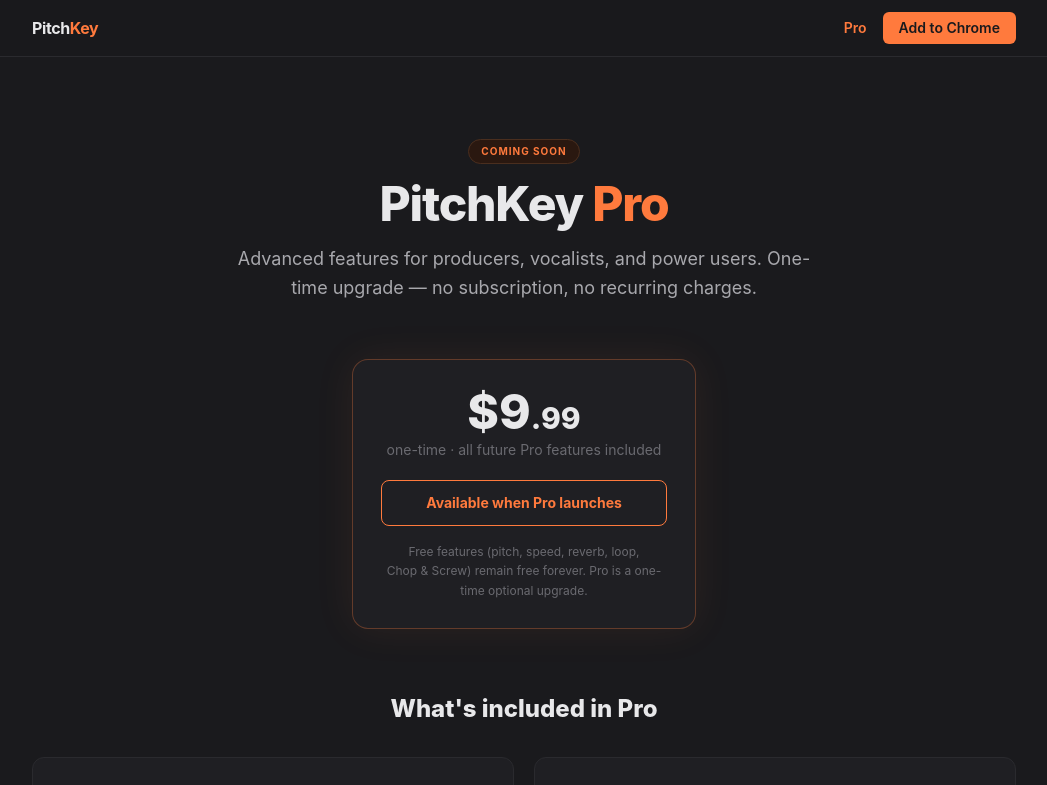
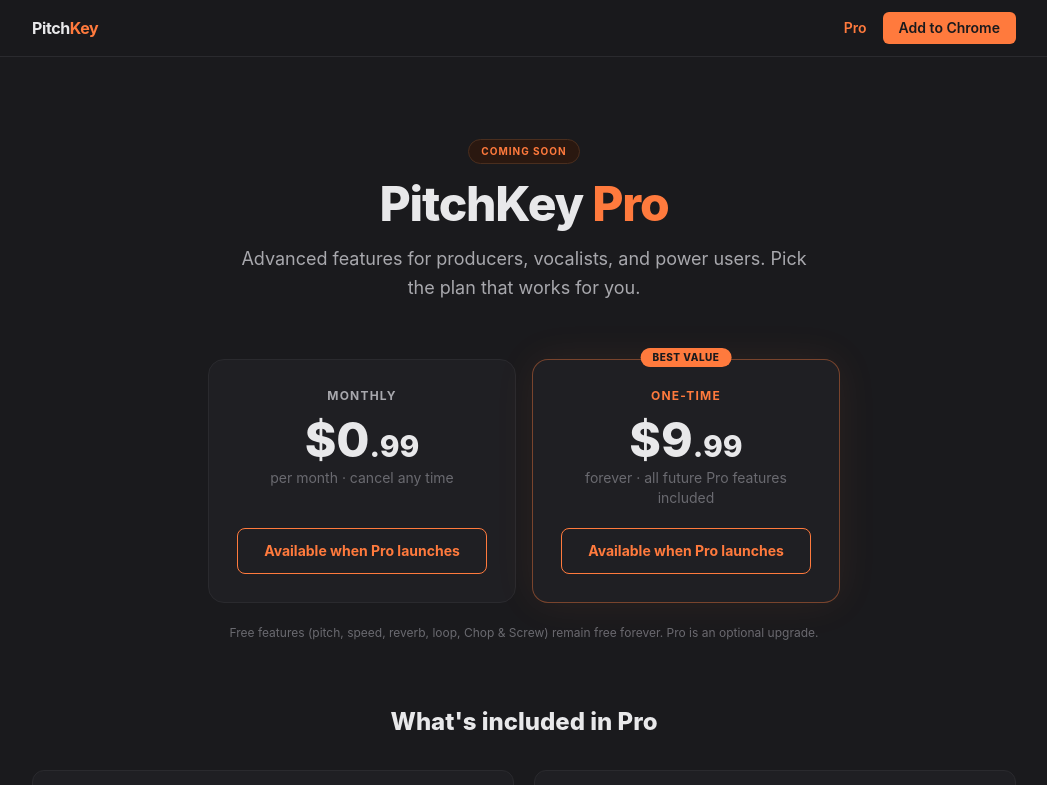
Before and after one commit to petervdickson/pitchkey-website, a Next.js app: page /pro in a window 1280 px wide. Shown: the top 785 px of the page, without its empty margins (116-1163 px from the left). Built offline with nearby package versions, Linux system fonts and the light colour scheme.

Commit message:
Add two-tier pricing: .99/mo and .99 one-time

```diff
--- a/app/pro/page.tsx
+++ b/app/pro/page.tsx
@@ -83,25 +83,46 @@
           </h1>
           <p className="text-lg text-[#a8a8ad] leading-relaxed max-w-xl mx-auto">
             Advanced features for producers, vocalists, and power users.
-            One-time upgrade — no subscription, no recurring charges.
+            Pick the plan that works for you.
           </p>
         </section>
 
-        {/* ── PRICING CARD ── */}
-        <section className="max-w-sm mx-auto px-5 mb-16">
-          <div className="rounded-2xl border border-[#ff7a3d]/30 bg-[#1f1f23] p-7 text-center shadow-[0_0_40px_rgba(255,122,61,0.08)]">
-            <div className="text-5xl font-extrabold text-[#e8e8ea] mb-1">
-              $9<span className="text-3xl">.99</span>
+        {/* ── PRICING CARDS ── */}
+        <section className="max-w-2xl mx-auto px-5 mb-16">
+          <div className="grid grid-cols-1 sm:grid-cols-2 gap-4">
+
+            {/* Monthly */}
+            <div className="rounded-2xl border border-[#2a2a2e] bg-[#1f1f23] p-7 text-center flex flex-col">
+              <div className="text-xs font-bold uppercase tracking-widest text-[#a8a8ad] mb-3">Monthly</div>
+              <div className="text-5xl font-extrabold text-[#e8e8ea] mb-1">
+                $0<span className="text-3xl">.99</span>
+              </div>
+              <div className="text-sm text-[#6a6a70] mb-5">per month · cancel any time</div>
+              <div className="mt-auto w-full py-3 rounded-lg border border-[#ff7a3d] text-[#ff7a3d] font-bold text-sm cursor-default select-none">
+                Available when Pro launches
+              </div>
             </div>
-            <div className="text-sm text-[#6a6a70] mb-5">one-time · all future Pro features included</div>
-            <div className="w-full py-3 rounded-lg border border-[#ff7a3d] text-[#ff7a3d] font-bold text-sm cursor-default select-none">
-              Available when Pro launches
+
+            {/* One-time — highlighted */}
+            <div className="rounded-2xl border border-[#ff7a3d]/40 bg-[#1f1f23] p-7 text-center flex flex-col shadow-[0_0_40px_rgba(255,122,61,0.08)] relative">
+              <div className="absolute -top-3 left-1/2 -translate-x-1/2 px-3 py-0.5 rounded-full bg-[#ff7a3d] text-[#1a1a1d] text-[10px] font-extrabold uppercase tracking-wider whitespace-nowrap">
+                Best value
+              </div>
+              <div className="text-xs font-bold uppercase tracking-widest text-[#ff7a3d] mb-3">One-time</div>
+              <div className="text-5xl font-extrabold text-[#e8e8ea] mb-1">
+                $9<span className="text-3xl">.99</span>
+              </div>
+              <div className="text-sm text-[#6a6a70] mb-5">forever · all future Pro features included</div>
+              <div className="mt-auto w-full py-3 rounded-lg border border-[#ff7a3d] text-[#ff7a3d] font-bold text-sm cursor-default select-none">
+                Available when Pro launches
+              </div>
             </div>
-            <p className="text-xs text-[#6a6a70] mt-4 leading-relaxed">
-              Free features (pitch, speed, reverb, loop, Chop&nbsp;&amp;&nbsp;Screw) remain free forever.
-              Pro is a one-time optional upgrade.
-            </p>
+
           </div>
+          <p className="text-xs text-[#6a6a70] mt-5 text-center leading-relaxed">
+            Free features (pitch, speed, reverb, loop, Chop&nbsp;&amp;&nbsp;Screw) remain free forever.
+            Pro is an optional upgrade.
+          </p>
         </section>
 
         {/* ── PRO FEATURES ── */}
```
